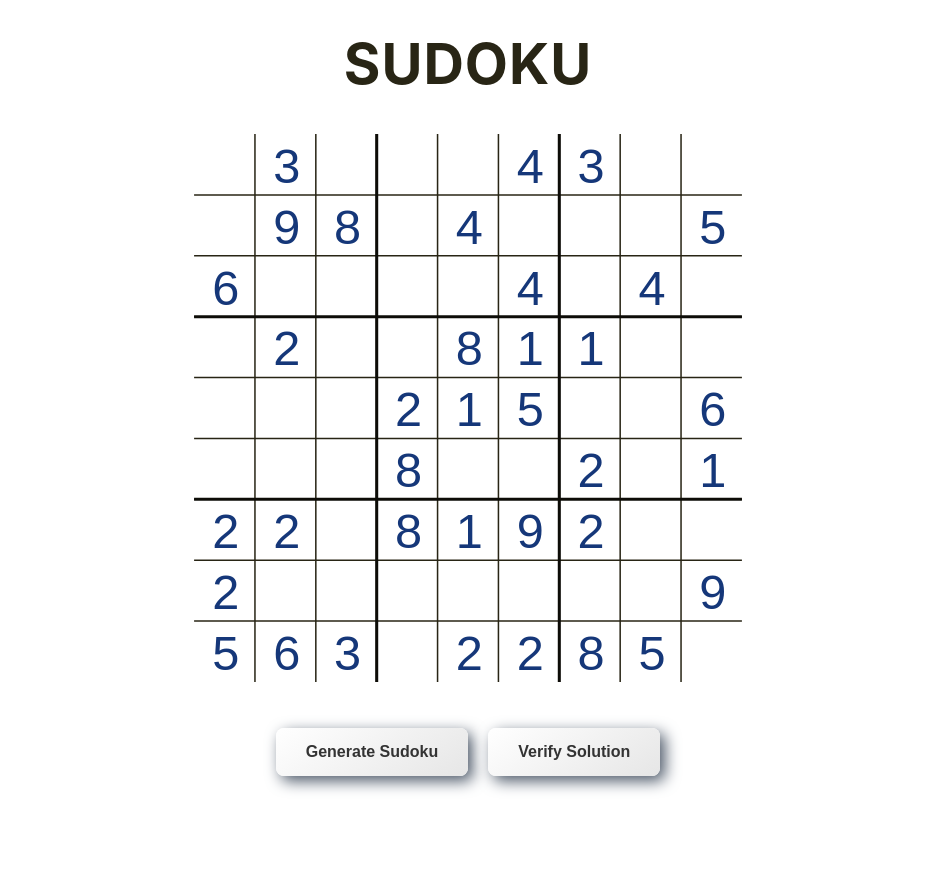
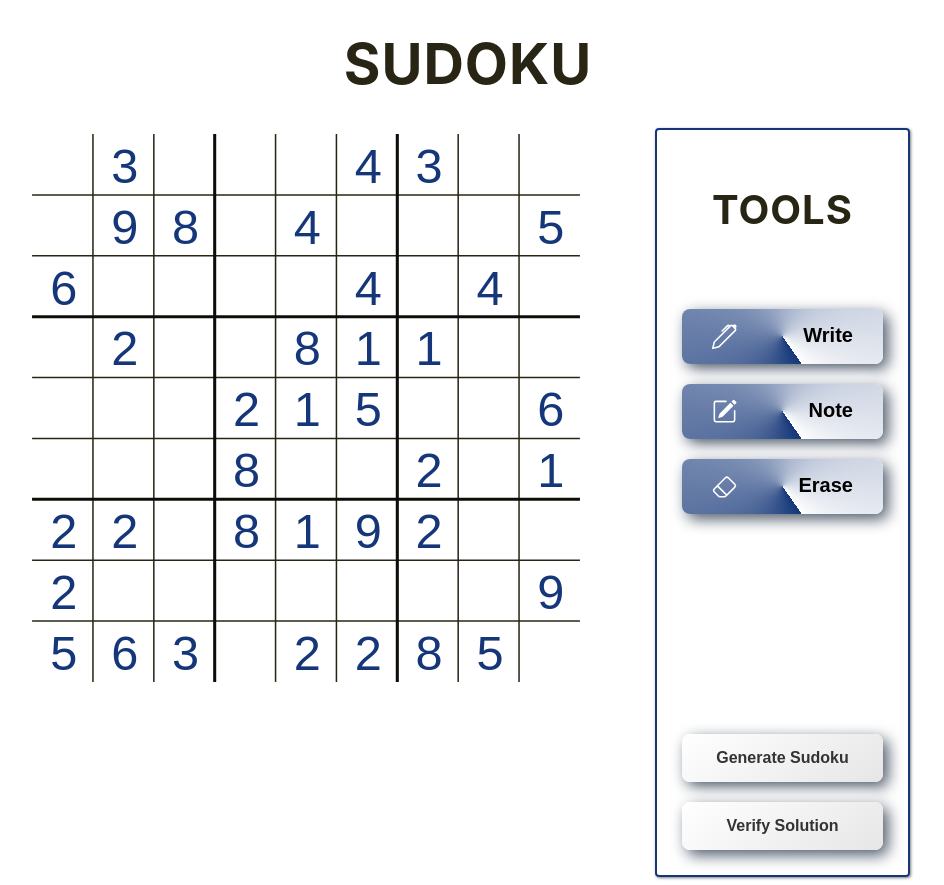
Before and after one commit to PhilippSchoen/sudoku-generator, an Angular app: page / in a window 1280 px wide. Shown: the whole page, without its empty margins (172-1116 px from the left). Before the commit the page ends 800 px from the top, so only its background shows below. Built offline with nearby package versions, Linux system fonts and the light colour scheme.

Commit message:
Added/Styled Tools Section UI

```diff
--- a/src/app/app.component.html
+++ b/src/app/app.component.html
@@ -3,10 +3,12 @@
   <button class="modern-button" (click)="generateSudoku()">Challenge Another Sudoku</button>
 </div>
 
-<div #sudokuContainer>
+<div>
   <div class="heading-container">
     <h1 class="heading">Sudoku</h1>
   </div>
+  <div class="sudoku-container" #sudokuContainer>
+    <!--    Sudoku-->
     <svg viewBox="-1 -1 92 92" class="sudoku-svg">
       <!--  Sub Grid-->
       <ng-container *ngFor="let position of [10, 20, 30, 40, 50, 60, 70, 80]">
@@ -37,12 +39,63 @@
       <!--  Highlighted Cell-->
       <rect *ngIf="markedCell" [attr.x]="markedCell.x * 10" [attr.y]="markedCell.y * 10" width="10" height="10" fill="rgba(0, 0, 0, 0)" [attr.stroke]="Color.Secondary" stroke-width="0.5" style="cursor: pointer" (click)="markedCell = undefined"></rect>
     </svg>
-  <div class="button-section">
-    <div >
+
+    <div class="flex-row mobile-hidden">
+      <button class="tool-button">
+        <svg xmlns="http://www.w3.org/2000/svg" width="30" height="30" stroke="white" stroke-width="0.75" class="bi bi-pen" viewBox="0 0 16 16">
+          <path d="m13.498.795.149-.149a1.207 1.207 0 1 1 1.707 1.708l-.149.148a1.5 1.5 0 0 1-.059 2.059L4.854 14.854a.5.5 0 0 1-.233.131l-4 1a.5.5 0 0 1-.606-.606l1-4a.5.5 0 0 1 .131-.232l9.642-9.642a.5.5 0 0 0-.642.056L6.854 4.854a.5.5 0 1 1-.708-.708L9.44.854A1.5 1.5 0 0 1 11.5.796a1.5 1.5 0 0 1 1.998-.001m-.644.766a.5.5 0 0 0-.707 0L1.95 11.756l-.764 3.057 3.057-.764L14.44 3.854a.5.5 0 0 0 0-.708z"/>
+        </svg>
+      </button>
+      <button class="tool-button">
+        <svg xmlns="http://www.w3.org/2000/svg" width="30" height="30" stroke="white" stroke-width="0.75" class="bi bi-pencil-square" viewBox="0 0 16 16">
+          <path d="M15.502 1.94a.5.5 0 0 1 0 .706L14.459 3.69l-2-2L13.502.646a.5.5 0 0 1 .707 0l1.293 1.293zm-1.75 2.456-2-2L4.939 9.21a.5.5 0 0 0-.121.196l-.805 2.414a.25.25 0 0 0 .316.316l2.414-.805a.5.5 0 0 0 .196-.12l6.813-6.814z"/>
+          <path fill-rule="evenodd" d="M1 13.5A1.5 1.5 0 0 0 2.5 15h11a1.5 1.5 0 0 0 1.5-1.5v-6a.5.5 0 0 0-1 0v6a.5.5 0 0 1-.5.5h-11a.5.5 0 0 1-.5-.5v-11a.5.5 0 0 1 .5-.5H9a.5.5 0 0 0 0-1H2.5A1.5 1.5 0 0 0 1 2.5z"/>
+        </svg>
+      </button>
+      <button class="tool-button">
+        <svg xmlns="http://www.w3.org/2000/svg" width="30" height="30" stroke="white" stroke-width="0.75" class="bi bi-eraser" viewBox="0 0 16 16">
+          <path d="M8.086 2.207a2 2 0 0 1 2.828 0l3.879 3.879a2 2 0 0 1 0 2.828l-5.5 5.5A2 2 0 0 1 7.879 15H5.12a2 2 0 0 1-1.414-.586l-2.5-2.5a2 2 0 0 1 0-2.828zm2.121.707a1 1 0 0 0-1.414 0L4.16 7.547l5.293 5.293 4.633-4.633a1 1 0 0 0 0-1.414zM8.746 13.547 3.453 8.254 1.914 9.793a1 1 0 0 0 0 1.414l2.5 2.5a1 1 0 0 0 .707.293H7.88a1 1 0 0 0 .707-.293z"/>
+        </svg>
+      </button>
+    </div>
+
+    <div class="button-section mobile-hidden">
       <button class="modern-button" (click)="generateSudoku()">Generate Sudoku</button>
+      <button class="modern-button" (click)="verifySolution()">Verify Solution</button>
     </div>
-    <div >
+
+    <!--    Tools Section-->
+    <div class="tools-section">
+        <div class="heading-container">
+          <h3 class="heading small">Tools</h3>
+        </div>
+
+      <div class="social-distancing"></div>
+
+        <button class="tool-button">
+          <svg xmlns="http://www.w3.org/2000/svg" width="25" height="25" fill="#FFF" class="bi bi-pen" viewBox="0 0 16 16">
+          <path d="m13.498.795.149-.149a1.207 1.207 0 1 1 1.707 1.708l-.149.148a1.5 1.5 0 0 1-.059 2.059L4.854 14.854a.5.5 0 0 1-.233.131l-4 1a.5.5 0 0 1-.606-.606l1-4a.5.5 0 0 1 .131-.232l9.642-9.642a.5.5 0 0 0-.642.056L6.854 4.854a.5.5 0 1 1-.708-.708L9.44.854A1.5 1.5 0 0 1 11.5.796a1.5 1.5 0 0 1 1.998-.001m-.644.766a.5.5 0 0 0-.707 0L1.95 11.756l-.764 3.057 3.057-.764L14.44 3.854a.5.5 0 0 0 0-.708z"/>
+        </svg>
+          Write
+        </button>
+        <button class="tool-button">
+          <svg xmlns="http://www.w3.org/2000/svg" width="25" height="25" fill="#FFF" class="bi bi-pencil-square" viewBox="0 0 16 16">
+            <path d="M15.502 1.94a.5.5 0 0 1 0 .706L14.459 3.69l-2-2L13.502.646a.5.5 0 0 1 .707 0l1.293 1.293zm-1.75 2.456-2-2L4.939 9.21a.5.5 0 0 0-.121.196l-.805 2.414a.25.25 0 0 0 .316.316l2.414-.805a.5.5 0 0 0 .196-.12l6.813-6.814z"/>
+            <path fill-rule="evenodd" d="M1 13.5A1.5 1.5 0 0 0 2.5 15h11a1.5 1.5 0 0 0 1.5-1.5v-6a.5.5 0 0 0-1 0v6a.5.5 0 0 1-.5.5h-11a.5.5 0 0 1-.5-.5v-11a.5.5 0 0 1 .5-.5H9a.5.5 0 0 0 0-1H2.5A1.5 1.5 0 0 0 1 2.5z"/>
+          </svg>
+          Note
+        </button>
+        <button class="tool-button">
+          <svg xmlns="http://www.w3.org/2000/svg" width="25" height="25" fill="#FFF" class="bi bi-eraser" viewBox="0 0 16 16">
+            <path d="M8.086 2.207a2 2 0 0 1 2.828 0l3.879 3.879a2 2 0 0 1 0 2.828l-5.5 5.5A2 2 0 0 1 7.879 15H5.12a2 2 0 0 1-1.414-.586l-2.5-2.5a2 2 0 0 1 0-2.828zm2.121.707a1 1 0 0 0-1.414 0L4.16 7.547l5.293 5.293 4.633-4.633a1 1 0 0 0 0-1.414zM8.746 13.547 3.453 8.254 1.914 9.793a1 1 0 0 0 0 1.414l2.5 2.5a1 1 0 0 0 .707.293H7.88a1 1 0 0 0 .707-.293z"/>
+          </svg>
+          Erase
+        </button>
+      <div *ngFor="let distance of [1, 2, 3, 4, 5, 6, 7, 8]" class="social-distancing"></div>
+
+        <button class="modern-button social-distancing" (click)="generateSudoku()">Generate Sudoku</button>
         <button class="modern-button" (click)="verifySolution()">Verify Solution</button>
     </div>
   </div>
+
 </div>
--- a/src/app/app.component.scss
+++ b/src/app/app.component.scss
@@ -1,8 +1,86 @@
 .sudoku-svg {
   display: block;
-  margin: 0 auto;
   width: 70vmin;
   height: 70vmin;
+}
+
+.sudoku-container {
+  display: flex;
+  flex-direction: row;
+  gap: 69px;
+  justify-content: center;
+  box-sizing: border-box;
+}
+
+.tools-section {
+  border: var(--color-primary) 2px solid;
+  border-radius: 4px;
+  padding: 25px;
+  flex-direction: column;
+  display: flex;
+  box-shadow: 1px 1px 3px rgba(0, 0, 0, 0.5), 0 0 3px #ffffff;
+  /* Adjust width as necessary */
+}
+
+.social-distancing {
+  margin-top: 25px;
+}
+
+.tool-button {
+  background: conic-gradient(from 145deg, var(--color-primary),#FFF);
+  border: none;
+  border-radius: 8px;
+  box-shadow: 5px 5px 15px #4c5868, -5px -5px 15px #ffffff;
+  color: #000;
+  cursor: pointer;
+  font-size: 20px;
+  font-weight: bold;
+  padding: 15px 30px;
+  margin-top: 20px;
+  transition: all 0.3s ease;
+  text-align: center;
+  text-decoration: none;
+  display: flex;
+  justify-content: space-between;
+}
+
+.flex-row {
+  flex-direction: row;
+  gap: 30px;
+}
+
+.mobile-hidden {
+  display: none !important;
+}
+
+/* Media query for smaller screens */
+@media only screen and (max-width: 768px) {
+  .sudoku-container {
+    flex-direction: column;
+    align-items: center;
+  }
+
+  .tools-section {
+    width: 70vw;
+    margin-top: 20px;
+  }
+
+  .sudoku-svg {
+    width: 95vmin;
+    height: 95vmin;
+  }
+
+  .mobile-hidden {
+    display: flex !important;
+  }
+
+  .tools-section {
+    display: none;
+  }
+
+  .tool-button {
+    background: conic-gradient(from 145deg, #181818 ,var(--color-primary));
+  }
 }
 
 .heading-container {
@@ -18,8 +96,12 @@
   letter-spacing: 1px;
 }
 
+.heading.small {
+  font-size: 2.5rem;
+}
+
 .heading:hover {
-  background: linear-gradient(to left, var(--color-secondary), var(--color-black));
+  background: linear-gradient(to left, var(--color-primary), var(--color-black));
   -webkit-background-clip: text;
   -webkit-text-fill-color: transparent;
 }
@@ -29,7 +111,6 @@
   justify-content: center;
   align-items: center;
   gap: 20px;
-  margin-top: 20px;
 }
 
 .modern-button {
--- a/src/app/app.component.ts
+++ b/src/app/app.component.ts
@@ -66,11 +66,12 @@ export class AppComponent {
   }
 
   verifySolution() {
-    // if(true) {
-    //   this.animateIncorrectSolution();
-    // }
-    this.animateCorrectSolution();
-    this.isSudokuSolved = true;
+    if(true) {
+      this.animateIncorrectSolution();
+    } else {
+      this.animateCorrectSolution();
+      this.isSudokuSolved = true;
+    }
   }
 
   animateIncorrectSolution() {
```
Lines whose indentation alone changed are shown as unchanged.
